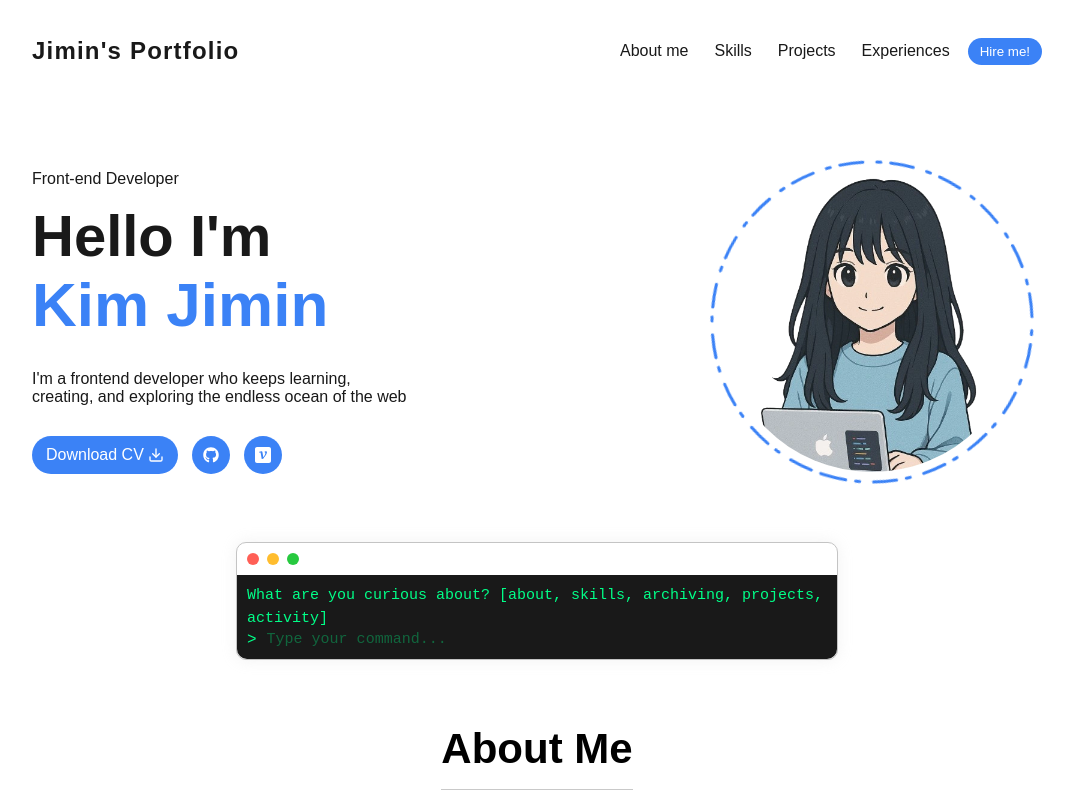
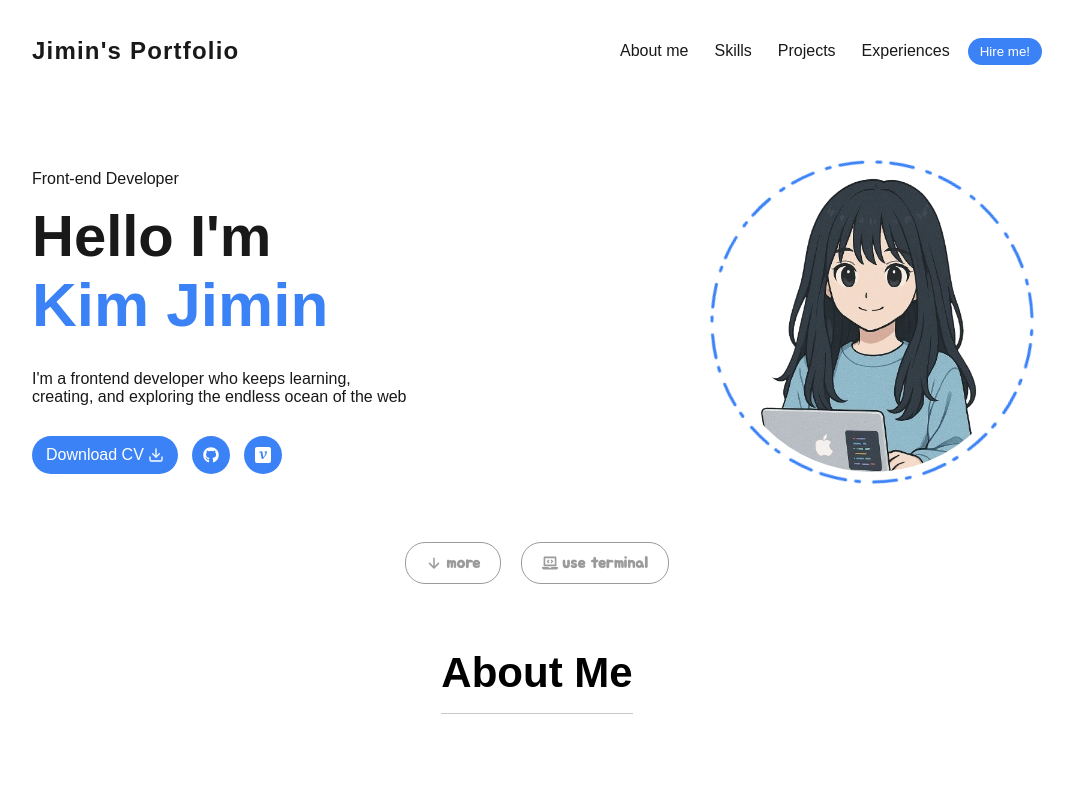
Before and after one commit to wlals4264/bluemin-portfolio, a Next.js app: page / in a window 1280 px wide. Shown: the top 792 px of the page, without its empty margins (103-1176 px from the left). Built offline with nearby package versions, Linux system fonts and the light colour scheme; a web font is replaced by a local one.

Commit message:
Feat: Navigator 구현

```diff
--- a/src/app/page.tsx
+++ b/src/app/page.tsx
@@ -6,13 +6,13 @@ import Skills from '@/components/Skills';
 import '@/styles/Home.scss';
 import Projects from '@/components/Projects';
 import Experiences from '@/components/Experiences';
-import CodeSnap from '@/components/CodeSnap';
+import Navigator from '@/components/Navigator';
 
 export default function Home() {
   return (
     <div className="home-wrapper">
       <Introduction />
-      <CodeSnap />
+      <Navigator />
       <AboutMe />
       <Skills />
       <Projects />
--- /dev/null
+++ b/src/components/Navigator.tsx
@@ -0,0 +1,32 @@
+'use client';
+
+import { IoArrowDown } from 'react-icons/io5';
+import { FaLaptopCode } from 'react-icons/fa';
+
+import '../styles/components/Navigator.scss';
+import CodeSnap from './CodeSnap';
+import { useState } from 'react';
+
+const Navigator = () => {
+  const [isCodeSnapOpen, setIsCodeSnapOpen] = useState<boolean>(false);
+  // TODO: 스크롤 스냅 구현
+
+  return (
+    <div className="navigator-container">
+      <div className="more-btn-container">
+        <button type="button">
+          <IoArrowDown />
+          <span>more</span>
+          {/* <IoIosArrowDown /> */}
+        </button>
+        <button type="button" onClick={() => setIsCodeSnapOpen(!isCodeSnapOpen)}>
+          <FaLaptopCode />
+          <span>{isCodeSnapOpen ? 'close terminal' : 'use terminal'}</span>
+        </button>
+      </div>
+      {isCodeSnapOpen && <CodeSnap />}
+    </div>
+  );
+};
+
+export default Navigator;
--- a/src/styles/components/CodeSnap.scss
+++ b/src/styles/components/CodeSnap.scss
@@ -5,6 +5,7 @@
   max-width: 600px;
   margin: 0 auto;
   box-shadow: 0 0 15px rgba(192, 192, 192, 0.2);
+  // display: none;
   display: flex;
   flex-direction: column;
 
--- /dev/null
+++ b/src/styles/components/Navigator.scss
@@ -0,0 +1,36 @@
+.navigator-container {
+  .more-btn-container {
+    width: 100%;
+    display: flex;
+    justify-content: center;
+    align-items: center;
+    margin-bottom: 30px;
+    gap: 20px;
+
+    button {
+      display: flex;
+      justify-content: center;
+      align-items: center;
+      gap: 4px;
+      padding: 10px 20px;
+      border: 1px solid #9b9b9b;
+      border-radius: 20px;
+      cursor: pointer;
+      background-color: #fff;
+
+      font-family: var(--font-jua);
+      // font-family: var(--font-nanum-gothic-coding);
+      font-weight: 600;
+      color: #9b9b9b;
+      font-size: 16px;
+
+      &:hover {
+        color: #323232;
+        border: 1px solid #323232;
+
+        transition: color 0.3s ease;
+        transition: border 0.3s ease;
+      }
+    }
+  }
+}
```
